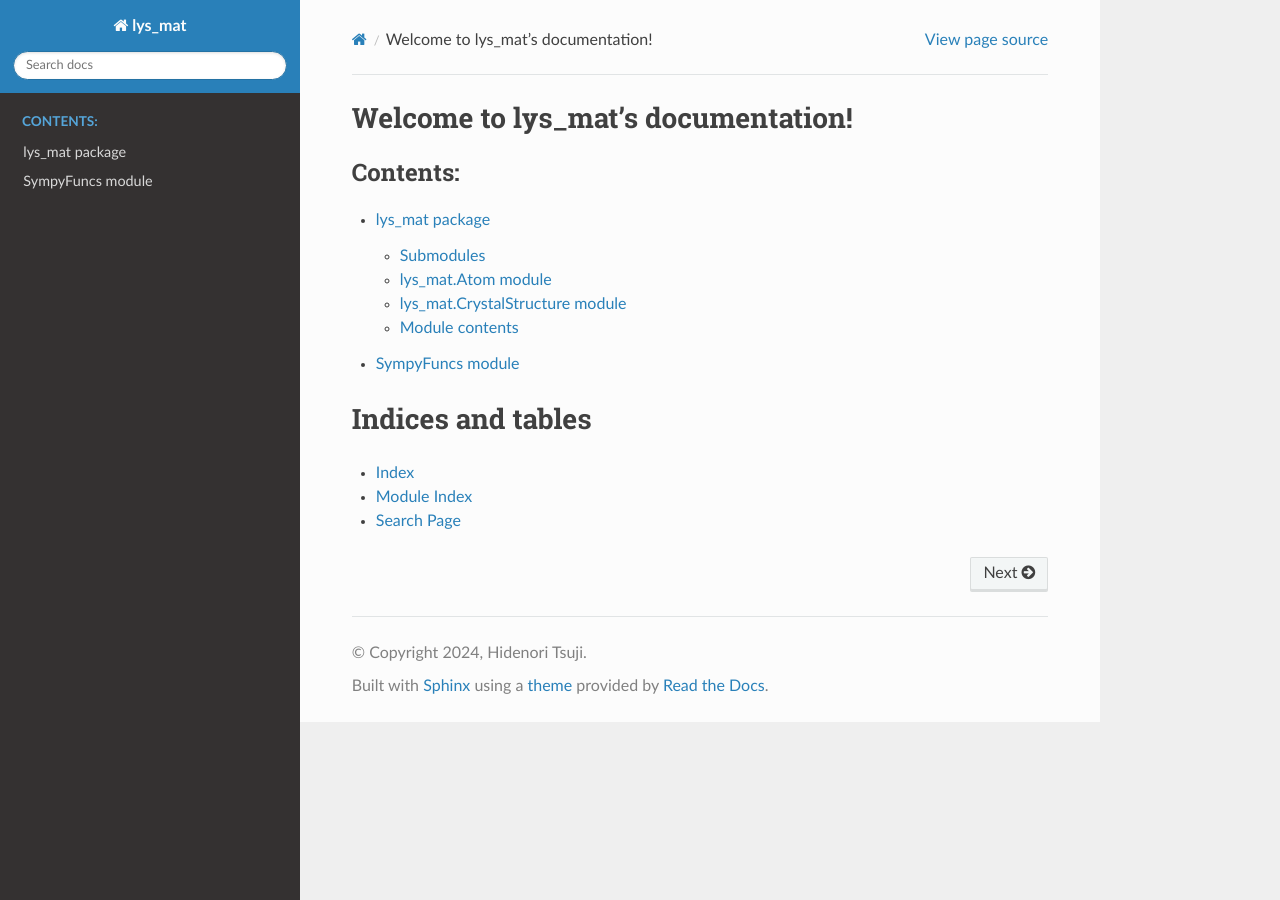
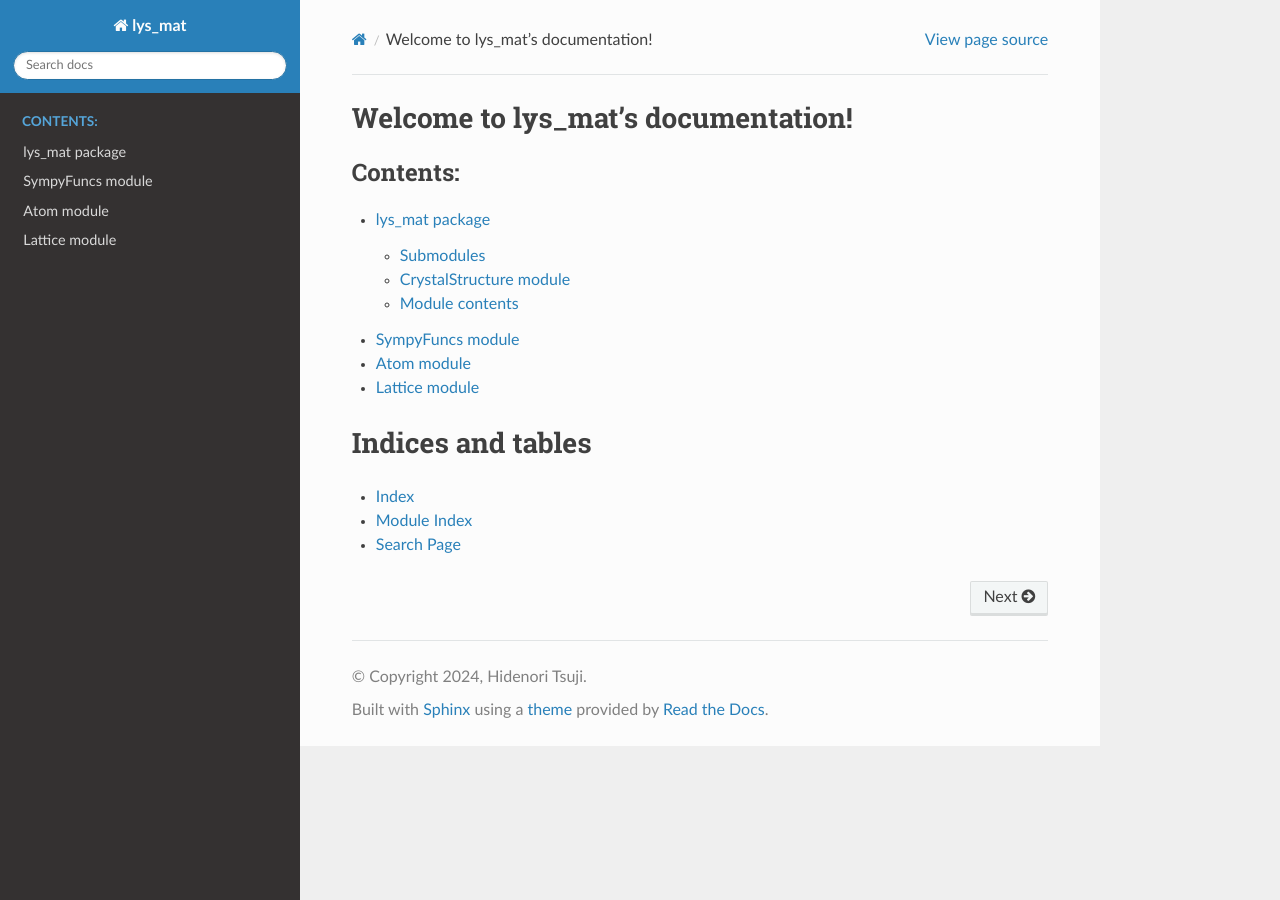
Before and after one commit to a-tock/lys_mat, a Sphinx documentation site: the page built from docs_src/source/index.rst, in a window 1280 px wide. Built offline with Sphinx 7.4.7 and the Read the Docs theme 3.1.0, drawn with Linux system fonts in a browser that asks for light colours.

Commit message:
Modify manual view

```diff
--- /dev/null
+++ b/docs_src/source/Atom.rst
@@ -0,0 +1,7 @@
+Atom module
+--------------------
+
+.. automodule:: lys_mat.Atom
+   :members:
+   :undoc-members:
+   :show-inheritance:
--- /dev/null
+++ b/docs_src/source/Atoms.rst
@@ -0,0 +1,7 @@
+Atoms module
+--------------------
+
+.. automodule:: lys_mat.Atoms
+   :members:
+   :undoc-members:
+   :show-inheritance:
--- /dev/null
+++ b/docs_src/source/Lattice.rst
@@ -0,0 +1,7 @@
+Lattice module
+--------------------
+
+.. automodule:: lys_mat.Lattice
+   :members:
+   :undoc-members:
+   :show-inheritance:
--- a/docs_src/source/index.rst
+++ b/docs_src/source/index.rst
@@ -12,6 +12,9 @@ Welcome to lys_mat's documentation!
 
    lys_mat
    sympy
+   Atom
+   Lattice
+
 
 
 Indices and tables
--- a/docs_src/source/lys_mat.rst
+++ b/docs_src/source/lys_mat.rst
@@ -4,15 +4,11 @@ lys\_mat package
 Submodules
 ----------
 
-lys\_mat.Atom module
---------------------
 
-.. automodule:: lys_mat.Atom
-   :members:
-   :undoc-members:
-   :show-inheritance:
 
-lys\_mat.CrystalStructure module
+
+
+CrystalStructure module
 --------------------------------
 
 .. automodule:: lys_mat.CrystalStructure
```
